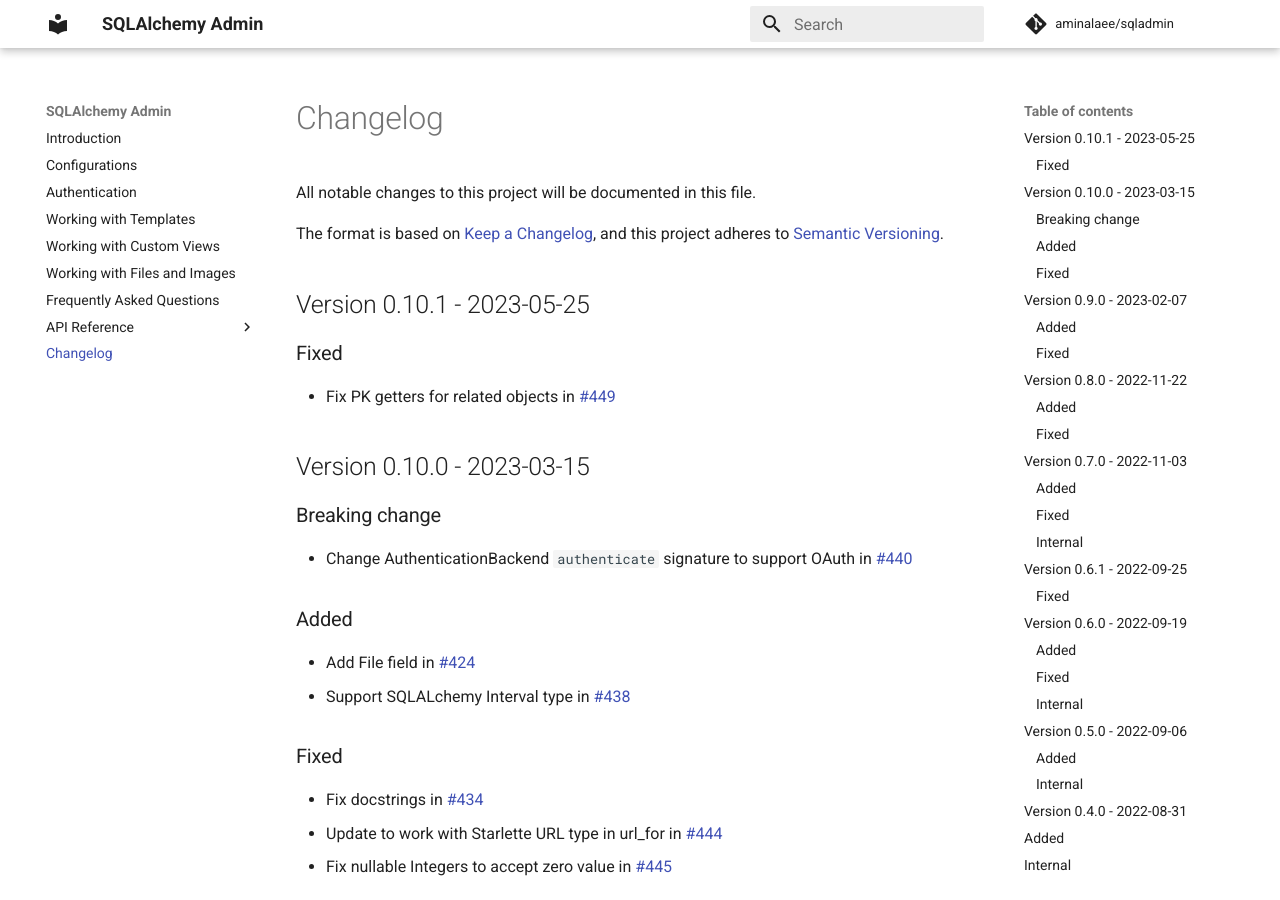
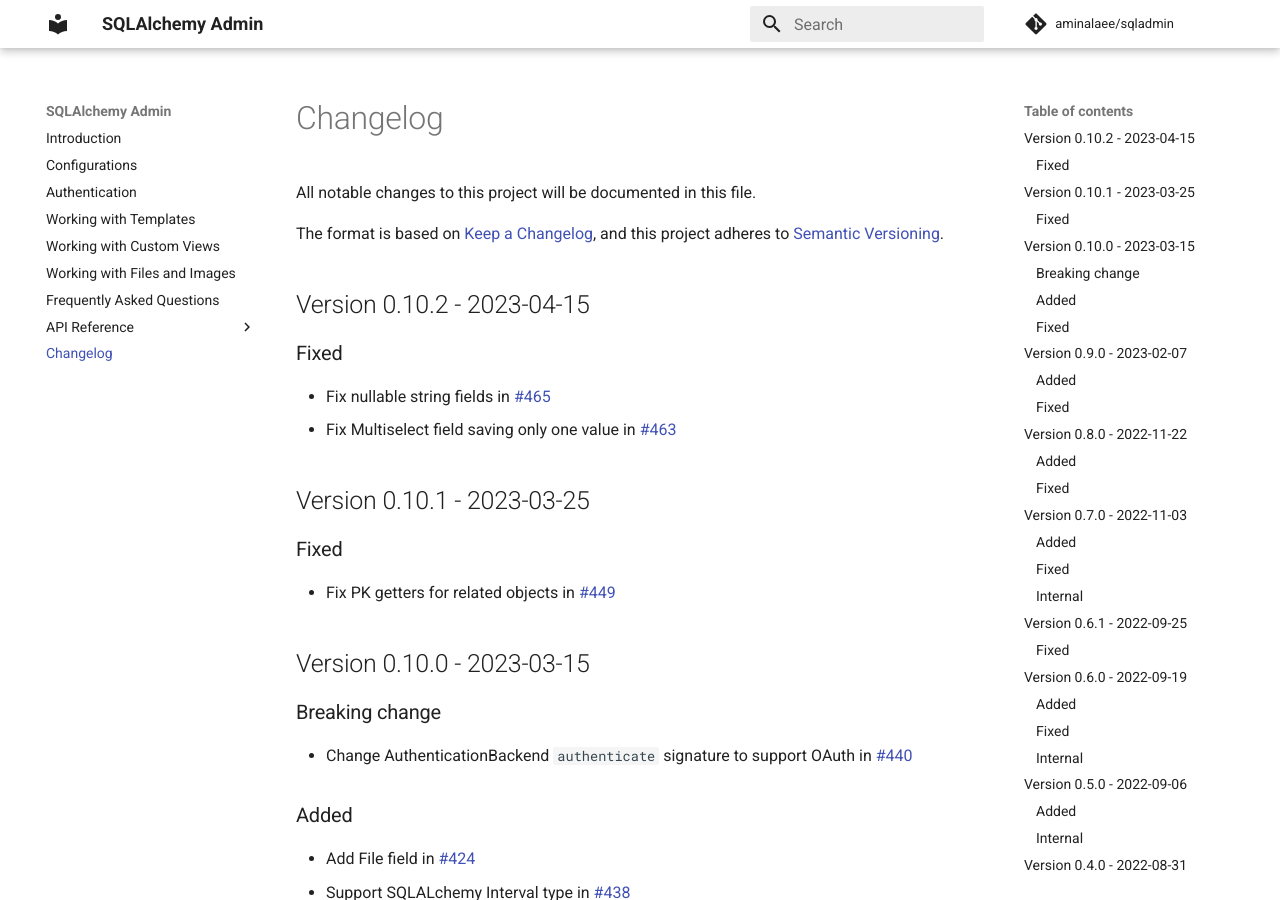
Before and after one commit to aminalaee/sqladmin, an MkDocs documentation site: the page built from docs/changelog.md, in a window 1280 px wide and 900 px high. Built offline with MkDocs 1.6.1 and Material for MkDocs 9.7.7, drawn with Linux system fonts in a browser that asks for light colours; comment, search, counter and statistics services are not loaded.

Commit message:
Version 0.10.2 (#467)

```diff
--- a/docs/changelog.md
+++ b/docs/changelog.md
@@ -4,7 +4,14 @@
 The format is based on [Keep a Changelog](https://keepachangelog.com/en/1.0.0/),
 and this project adheres to [Semantic Versioning](https://semver.org/spec/v2.0.0.html).
 
-## Version 0.10.1 - 2023-05-25
+## Version 0.10.2 - 2023-04-15
+
+### Fixed
+
+* Fix nullable string fields in [#465](https://github.com/aminalaee/sqladmin/pull/465)
+* Fix Multiselect field saving only one value in [#463](https://github.com/aminalaee/sqladmin/pull/463)
+
+## Version 0.10.1 - 2023-03-25
 
 ### Fixed
 
--- a/sqladmin/__init__.py
+++ b/sqladmin/__init__.py
@@ -1,7 +1,7 @@
 from sqladmin.application import Admin, expose
 from sqladmin.models import BaseView, ModelAdmin, ModelView
 
-__version__ = "0.10.1"
+__version__ = "0.10.2"
 
 __all__ = [
     "Admin",
```
Also changed, not shown: CHANGELOG.md (+9 -0 lines).
